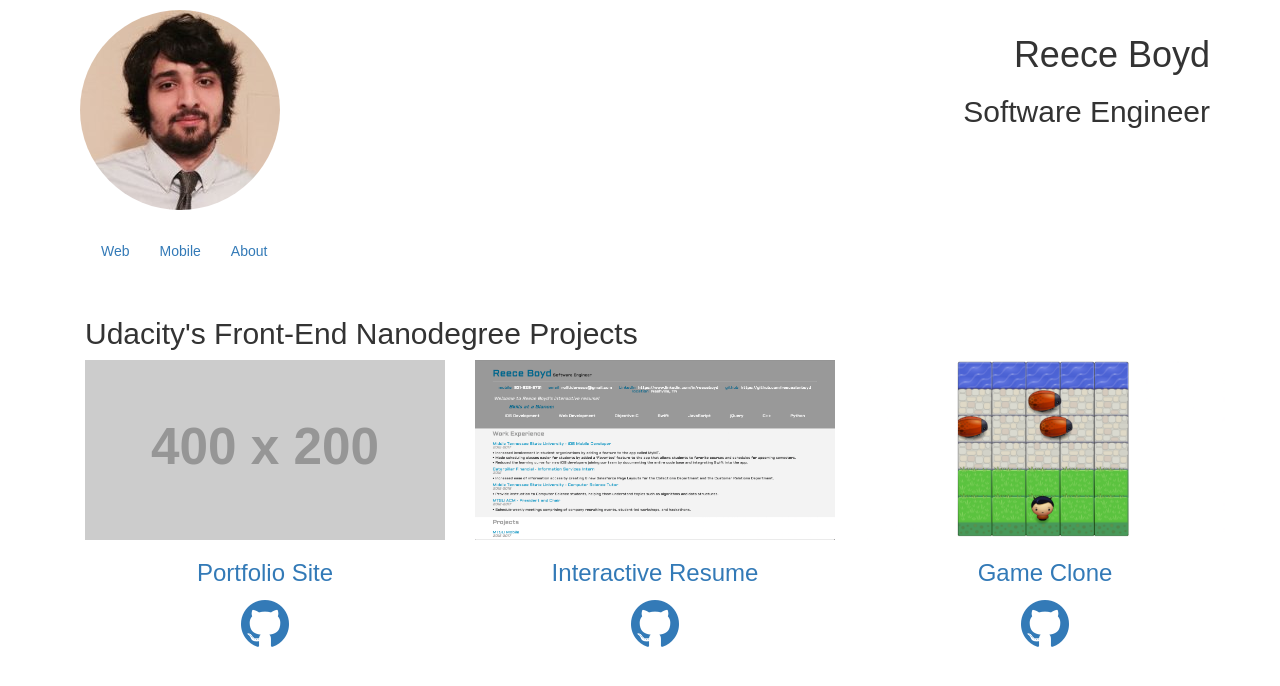
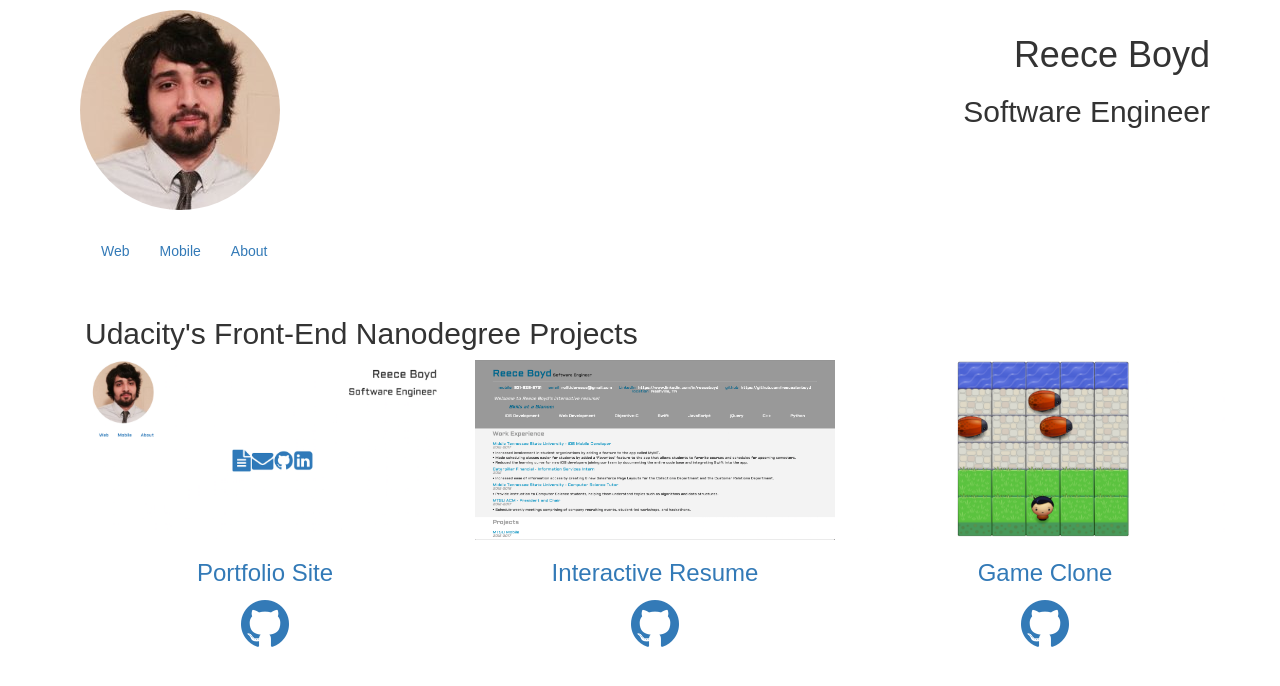
Before and after one commit to reecealanboyd/reecealanboyd.github.io, a Jekyll site: the page built from index.html, in a window 1280 px wide. Shown: the top 686 px of the page. Built offline with Jekyll 4.4.1, drawn with Linux system fonts in a browser that asks for light colours; nearby versions of some CDN libraries; some web fonts are replaced.

Commit message:
added portfolio site image to page

```diff
--- a/about.html
+++ b/about.html
@@ -14,7 +14,7 @@ title: Reece Boyd, Software Engineer
 		<i class="fa fa-github fa-5x" aria-hidden="true"></i>
 	</a>
 
-	<a href="https://github.com/reecealanboyd">
+	<a href="https://www.linkedin.com/in/reeceboyd">
 		<i class="fa fa-linkedin-square fa-5x" aria-hidden="true"></i>
 	</a>
 </div>
--- a/index.html
+++ b/index.html
@@ -15,7 +15,7 @@ title: Reece Boyd, Software Engineer
 		<div class="row text-center">
 			<a href="#">
 				<div class="col-md-4 project project-one">
-					<img class="img-responsive" src="http://placehold.it/400x200">
+					<img class="img-responsive" src="images/portfolio_site.png">
 					<h3>Portfolio Site</h3>
 					<p>
 						<!--Github-->
```
Also changed, not shown: images/portfolio_site.png (added).
